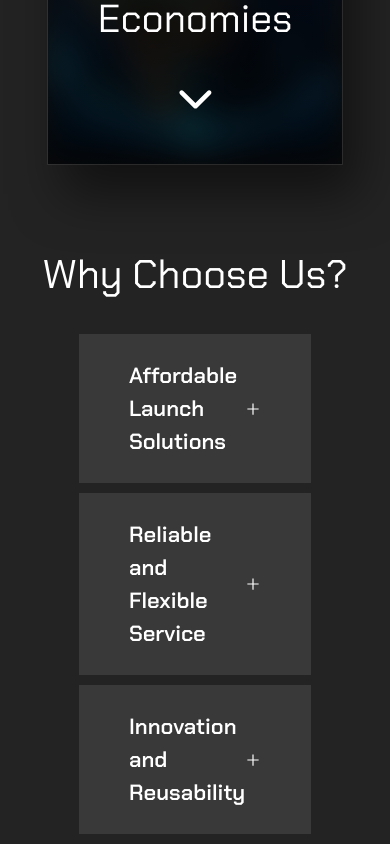
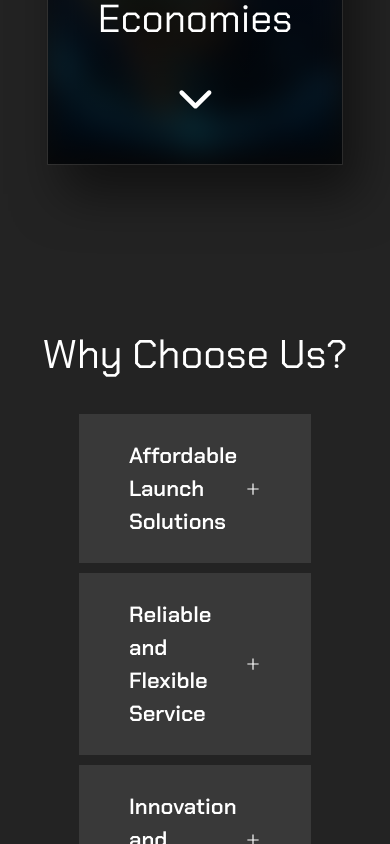
Before and after one commit to aryamanrtunjay/Pioneer-Orbitals-Website, a Next.js app in the folder pioneer-orbitals/: page / in a window 390 px wide. Shown: the part 2414-3258 px from the top of the page. Built offline with nearby package versions, Linux system fonts and the light colour scheme.

Commit message:
Fixed info cards displaying on mobile

```diff
--- a/pioneer-orbitals/src/components/Home_Page/InfoCard.jsx
+++ b/pioneer-orbitals/src/components/Home_Page/InfoCard.jsx
@@ -71,8 +71,8 @@ export default function InfoCard({ src, alt, title, infoText, toggle, open }) {
 
       <Collapse isOpened={open}>
         <div className="bg-[#393939] py-[40px] rounded-b-[30px] w-full max-w-[550px]">
-          {isDesktop && <h1 className="text-[20px] mx-[25px] mb-[25px] text-left"> {infoText} </h1>}
-          <Button variant="outline" className="w-[90%] h-[40px] border-white border-2 z-50">Read More</Button>
+          {<h1 className="text-[20px] mx-[25px] mb-[25px] text-center lg:text-left"> {infoText} </h1>}
+          <Button variant="outline" className="w-[70%] h-[40px] mx-[25px] border-white border-2 z-50">Read More</Button>
         </div>
       </Collapse>
 
--- a/pioneer-orbitals/src/components/Home_Page/Mission.jsx
+++ b/pioneer-orbitals/src/components/Home_Page/Mission.jsx
@@ -42,7 +42,7 @@ export default function Mission() {
   ]
 
   return (
-    <div className="flex flex-col justify-center items-center">
+    <div className="flex flex-col justify-center items-center mb-20">
       <h1 className="text-[40px] lg:text-[80px] mb-10 text-center">Our Mission</h1>
       <div className="flex flex-col lg:flex-row gap-20 mx-12 mb-20 items-start">
         {cardData.map((data, index) => {
```
